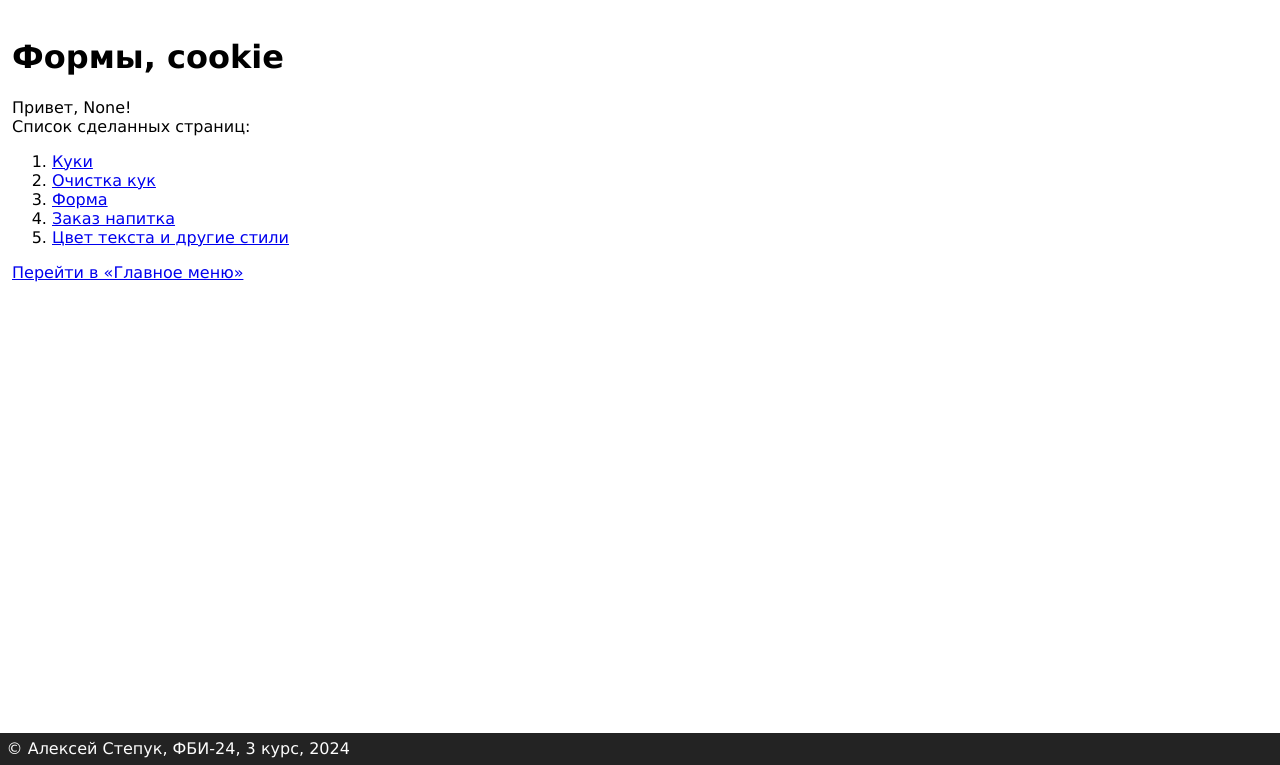
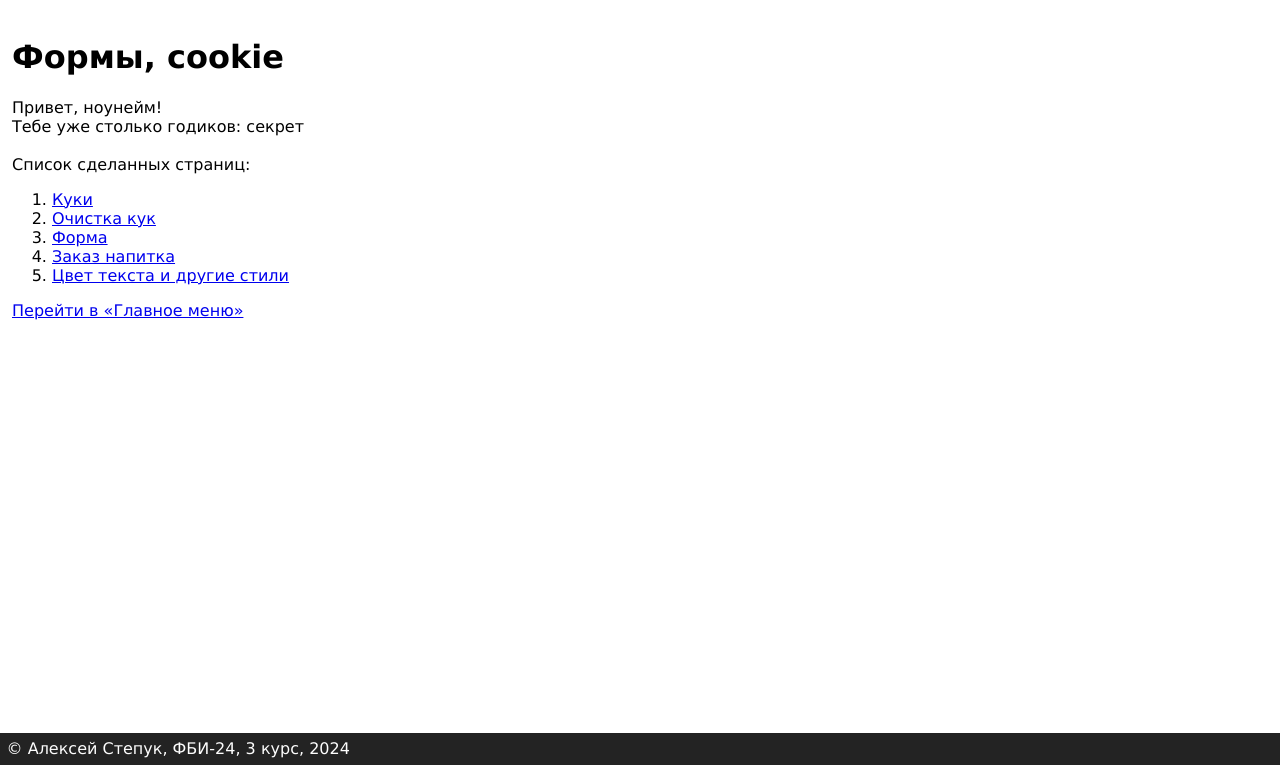
Before and after one commit to riderito/web-back-labs, a Flask app: page /lab3/ in a window 1280 px wide. Shown: the part 35-800 px from the top of the page. Run offline with Flask 3, Linux system fonts and the light colour scheme.

Commit message:
Ноунейм и добавление возраста

```diff
--- a/lab3.py
+++ b/lab3.py
@@ -5,7 +5,8 @@ lab3 = Blueprint('lab3', __name__)
 def lab():
     name = request.cookies.get('name')
     name_color = request.cookies.get('name_color')
-    return render_template('lab3/lab3.html', name=name, name_color=name_color)
+    age = request.cookies.get('age')
+    return render_template('lab3/lab3.html', name=name, name_color=name_color, age=age)
 
 
 @lab3.route('/lab3/cookie')
--- a/templates/lab3/lab3.html
+++ b/templates/lab3/lab3.html
@@ -7,8 +7,9 @@
 {% block main %}
     <h1>Формы, cookie</h1>
     <div>
-        Привет, <span style="color: {{name_color}}">{{ name }}</span>!
+        Привет, <span style="color: {{name_color}}">{{ name or 'ноунейм' }}</span>!
     </div>
+    <div>Тебе уже столько годиков: {{ age or 'секрет' }}</div><br>
     <div>Список сделанных страниц:</div>
     <ol>
         <li><a href="/lab3/cookie">Куки</a></li>
```
